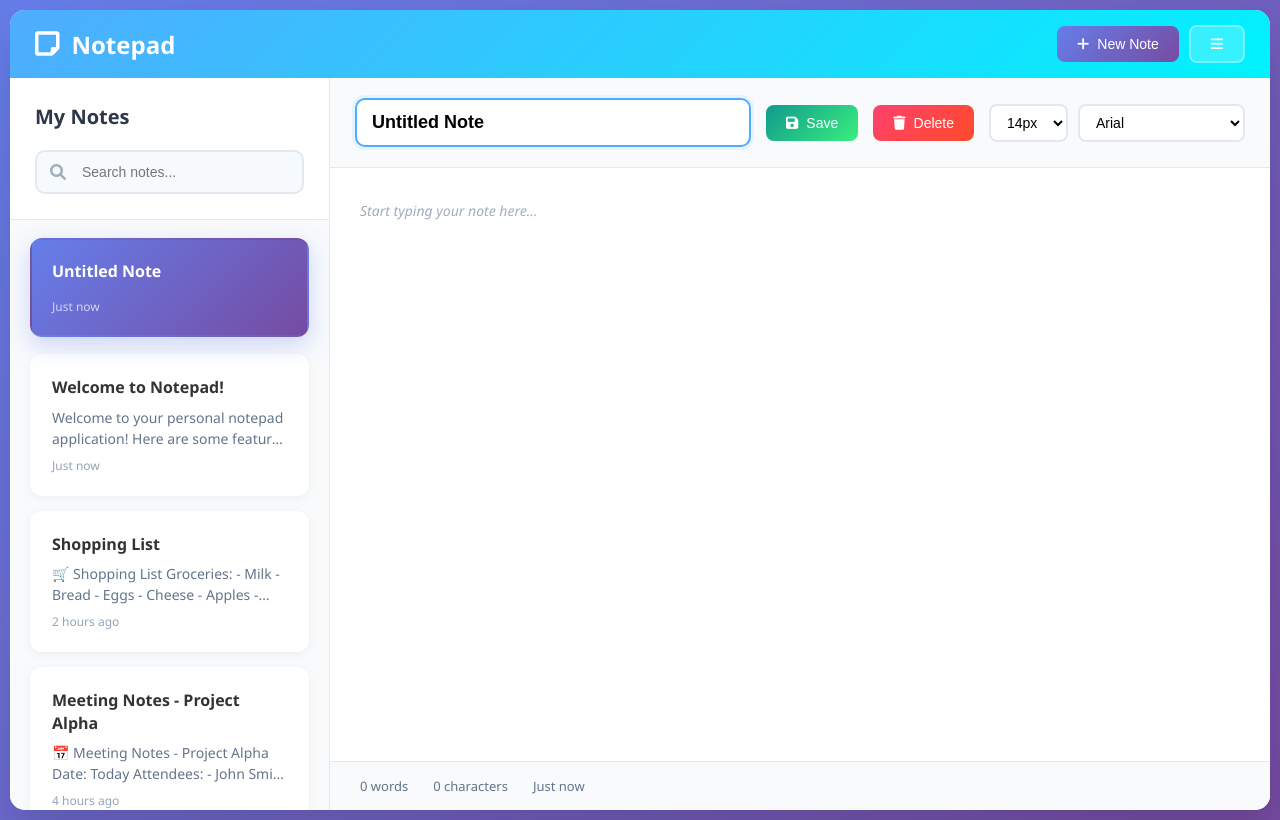
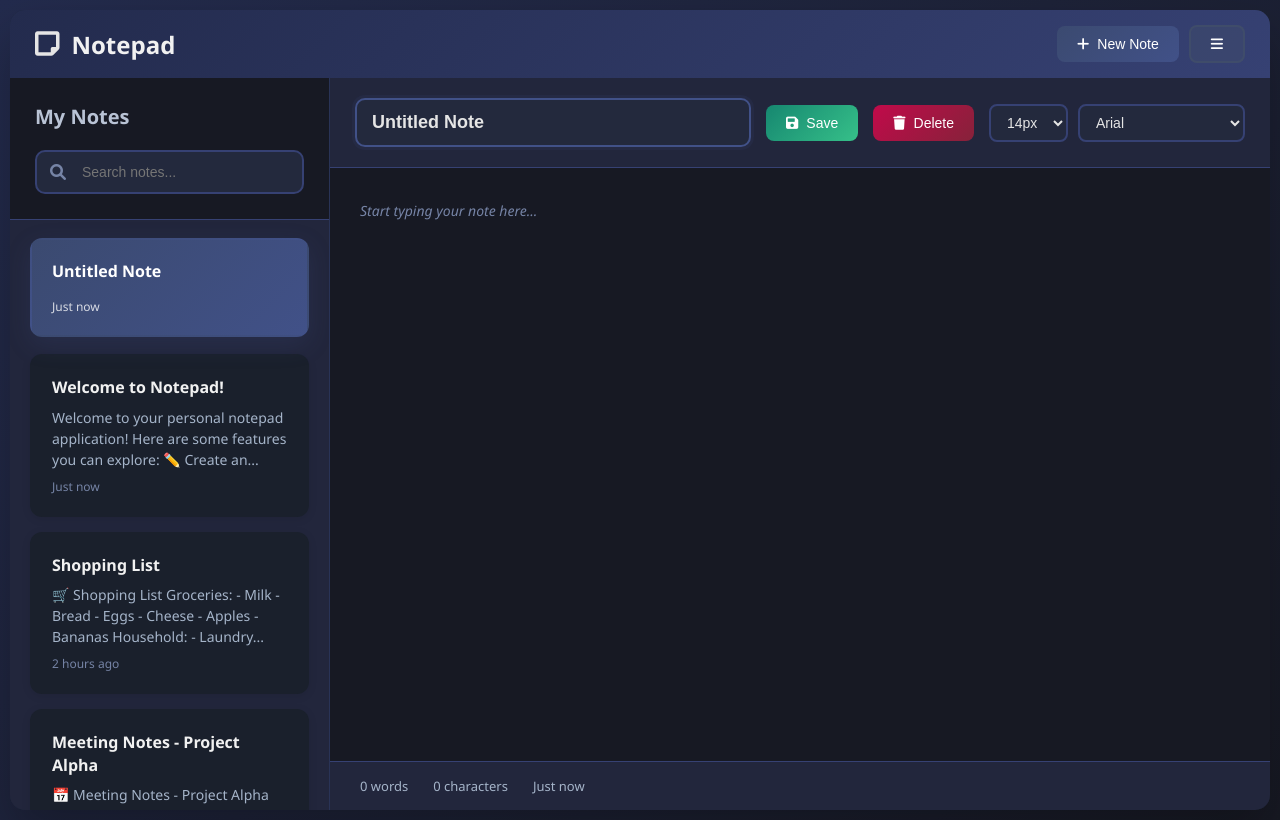
Before and after one commit to kghtech/Notebook, a plain HTML site: page index.html in a window 1280 px wide. Both pictures are taken after a click on the button "New Note". Drawn offline with Linux system fonts and the light colour scheme.

Commit message:
styles.css

```diff
--- a/styles.css
+++ b/styles.css
@@ -9,9 +9,9 @@
 
 body {
     font-family: 'Segoe UI', Tahoma, Geneva, Verdana, sans-serif;
-    background: linear-gradient(135deg, #667eea 0%, #764ba2 100%);
+    background: linear-gradient(135deg, #232b4d 0%, #171923 100%);
     min-height: 100vh;
-    color: #333;
+    color: #f1f1f1;
 }
 
 /* Container */
@@ -19,23 +19,23 @@ body {
     height: 100vh;
     display: flex;
     flex-direction: column;
-    background: rgba(255, 255, 255, 0.95);
+    background: rgba(30, 41, 59, 0.95);
     backdrop-filter: blur(10px);
     border-radius: 15px;
     margin: 10px;
-    box-shadow: 0 25px 50px rgba(0, 0, 0, 0.15);
+    box-shadow: 0 25px 50px rgba(0, 0, 0, 0.25);
     overflow: hidden;
 }
 
 /* Header Styles */
 .header {
-    background: linear-gradient(135deg, #4facfe 0%, #00f2fe 100%);
-    color: white;
+    background: linear-gradient(135deg, #232b4d 0%, #364173 100%);
+    color: #f1f1f1;
     padding: 15px 25px;
     display: flex;
     justify-content: space-between;
     align-items: center;
-    box-shadow: 0 4px 20px rgba(0, 0, 0, 0.1);
+    box-shadow: 0 4px 20px rgba(0, 0, 0, 0.2);
 }
 
 .logo {
@@ -46,7 +46,7 @@ body {
 
 .logo i {
     font-size: 28px;
-    color: #fff;
+    color: #e5e5e5;
 }
 
 .logo h1 {
@@ -77,44 +77,44 @@ body {
 }
 
 .btn-primary {
-    background: linear-gradient(135deg, #667eea 0%, #764ba2 100%);
-    color: white;
+    background: linear-gradient(135deg, #3b4a70 0%, #415188 100%);
+    color: #fff;
 }
 
 .btn-primary:hover {
     transform: translateY(-2px);
-    box-shadow: 0 8px 25px rgba(102, 126, 234, 0.4);
+    box-shadow: 0 8px 25px rgba(59, 74, 112, 0.4);
 }
 
 .btn-secondary {
-    background: rgba(255, 255, 255, 0.2);
-    color: white;
-    border: 2px solid rgba(255, 255, 255, 0.3);
+    background: rgba(71, 85, 105, 0.3);
+    color: #fff;
+    border: 2px solid rgba(71, 85, 105, 0.5);
 }
 
 .btn-secondary:hover {
-    background: rgba(255, 255, 255, 0.3);
+    background: rgba(71, 85, 105, 0.4);
     transform: translateY(-1px);
 }
 
 .btn-success {
-    background: linear-gradient(135deg, #11998e 0%, #38ef7d 100%);
-    color: white;
+    background: linear-gradient(135deg, #168770 0%, #36c089 100%);
+    color: #fff;
 }
 
 .btn-success:hover {
     transform: translateY(-2px);
-    box-shadow: 0 8px 25px rgba(17, 153, 142, 0.4);
+    box-shadow: 0 8px 25px rgba(22, 135, 112, 0.4);
 }
 
 .btn-danger {
-    background: linear-gradient(135deg, #ff416c 0%, #ff4b2b 100%);
-    color: white;
+    background: linear-gradient(135deg, #c10a4a 0%, #86223a 100%);
+    color: #fff;
 }
 
 .btn-danger:hover {
     transform: translateY(-2px);
-    box-shadow: 0 8px 25px rgba(255, 65, 108, 0.4);
+    box-shadow: 0 8px 25px rgba(193, 10, 74, 0.3);
 }
 
 /* Main Content */
@@ -127,8 +127,8 @@ body {
 /* Sidebar Styles */
 .sidebar {
     width: 320px;
-    background: #f8fafc;
-    border-right: 1px solid #e2e8f0;
+    background: #22263c;
+    border-right: 1px solid #293356;
     display: flex;
     flex-direction: column;
     transition: transform 0.3s ease;
@@ -140,13 +140,13 @@ body {
 
 .sidebar-header {
     padding: 25px;
-    border-bottom: 1px solid #e2e8f0;
-    background: white;
+    border-bottom: 1px solid #364173;
+    background: #171923;
 }
 
 .sidebar-header h3 {
     margin-bottom: 20px;
-    color: #2d3748;
+    color: #b9c3d5;
     font-size: 20px;
     font-weight: 600;
 }
@@ -160,25 +160,26 @@ body {
 .search-container i {
     position: absolute;
     left: 15px;
-    color: #a0aec0;
+    color: #7684a6;
     font-size: 16px;
 }
 
 .search-container input {
     width: 100%;
     padding: 12px 15px 12px 45px;
-    border: 2px solid #e2e8f0;
+    border: 2px solid #364173;
     border-radius: 10px;
     font-size: 14px;
     transition: all 0.3s ease;
-    background: #f7fafc;
+    background: #23293d;
+    color: #f1f1f1;
 }
 
 .search-container input:focus {
     outline: none;
-    border-color: #4facfe;
-    background: white;
-    box-shadow: 0 0 0 3px rgba(79, 172, 254, 0.1);
+    border-color: #415188;
+    background: #171923;
+    box-shadow: 0 0 0 3px rgba(65, 81, 136, 0.2);
 }
 
 /* Notes List */
@@ -189,27 +190,27 @@ body {
 }
 
 .note-item {
-    background: white;
+    background: #1a202c;
     border-radius: 12px;
     padding: 20px;
     margin-bottom: 15px;
     cursor: pointer;
     transition: all 0.3s ease;
     border: 2px solid transparent;
-    box-shadow: 0 2px 10px rgba(0, 0, 0, 0.05);
+    box-shadow: 0 2px 10px rgba(0, 0, 0, 0.09);
 }
 
 .note-item:hover {
     transform: translateY(-2px);
-    box-shadow: 0 8px 25px rgba(0, 0, 0, 0.1);
-    border-color: #4facfe;
+    box-shadow: 0 8px 25px rgba(32, 41, 60, 0.14);
+    border-color: #415188;
 }
 
 .note-item.active {
-    background: linear-gradient(135deg, #667eea 0%, #764ba2 100%);
-    color: white;
+    background: linear-gradient(135deg, #3b4a70 0%, #415188 100%);
+    color: #fff;
     transform: translateY(-2px);
-    box-shadow: 0 8px 25px rgba(102, 126, 234, 0.3);
+    box-shadow: 0 8px 25px rgba(65, 81, 136, 0.2);
 }
 
 .note-item h4 {
@@ -222,26 +223,32 @@ body {
 
 .note-preview {
     font-size: 14px;
-    color: #64748b;
+    color: #a5b4c9;
     line-height: 1.5;
     display: -webkit-box;
-    -webkit-line-clamp: 2;
     -webkit-box-orient: vertical;
     overflow: hidden;
 }
 
 .note-item.active .note-preview {
-    color: rgba(255, 255, 255, 0.8);
+    color: rgba(255, 255, 255, 0.9);
 }
 
 .note-date {
     font-size: 12px;
-    color: #94a3b8;
+    color: #7684a6;
     margin-top: 8px;
 }
 
 .note-item.active .note-date {
-    color: rgba(255, 255, 255, 0.7);
+    color: rgba(255, 255, 255, 0.8);
+}
+
+.no-results, .no-notes {
+    text-align: center;
+    padding: 40px 20px;
+    color: #a5b4c9;
+    font-style: italic;
 }
 
 /* Editor Area */
@@ -249,7 +256,7 @@ body {
     flex: 1;
     display: flex;
     flex-direction: column;
-    background: white;
+    background: #171923;
 }
 
 /* Welcome Screen */
@@ -261,8 +268,8 @@ body {
     height: 100%;
     text-align: center;
     padding: 40px;
-    background: linear-gradient(135deg, #f093fb 0%, #f5576c 100%);
-    color: white;
+    background: linear-gradient(135deg, #232b4d 0%, #364173 100%);
+    color: #e5e5e5;
 }
 
 .welcome-icon {
@@ -280,7 +287,7 @@ body {
 .welcome-screen p {
     font-size: 18px;
     margin-bottom: 30px;
-    opacity: 0.9;
+    opacity: 0.85;
     max-width: 400px;
     line-height: 1.6;
 }
@@ -298,9 +305,9 @@ body {
 
 /* Editor Toolbar */
 .editor-toolbar {
-    background: #f8fafc;
+    background: #22263c;
     padding: 20px 25px;
-    border-bottom: 1px solid #e2e8f0;
+    border-bottom: 1px solid #364173;
     display: flex;
     justify-content: space-between;
     align-items: center;
@@ -312,18 +319,19 @@ body {
     flex: 1;
     min-width: 200px;
     padding: 12px 15px;
-    border: 2px solid #e2e8f0;
+    border: 2px solid #364173;
     border-radius: 10px;
     font-size: 18px;
     font-weight: 600;
-    background: white;
+    background: #23293d;
+    color: #e5e5e5;
     transition: all 0.3s ease;
 }
 
 .note-title-input:focus {
     outline: none;
-    border-color: #4facfe;
-    box-shadow: 0 0 0 3px rgba(79, 172, 254, 0.1);
+    border-color: #415188;
+    box-shadow: 0 0 0 3px rgba(65, 81, 136, 0.1);
 }
 
 .toolbar-actions {
@@ -340,18 +348,19 @@ body {
 
 .font-control {
     padding: 8px 12px;
-    border: 2px solid #e2e8f0;
+    border: 2px solid #364173;
     border-radius: 8px;
     font-size: 14px;
-    background: white;
+    background: #23293d;
+    color: #e5e5e5;
     cursor: pointer;
     transition: all 0.3s ease;
 }
 
 .font-control:focus {
     outline: none;
-    border-color: #4facfe;
-    box-shadow: 0 0 0 3px rgba(79, 172, 254, 0.1);
+    border-color: #415188;
+    box-shadow: 0 0 0 3px rgba(65, 81, 136, 0.1);
 }
 
 /* Editor Content */
@@ -370,24 +379,24 @@ body {
     font-family: inherit;
     line-height: 1.8;
     resize: none;
-    background: white;
-    color: #2d3748;
+    background: #171923;
+    color: #e0e5ef;
 }
 
 .note-textarea::placeholder {
-    color: #a0aec0;
+    color: #7684a6;
     font-style: italic;
 }
 
 /* Editor Status */
 .editor-status {
-    background: #f8fafc;
+    background: #22263c;
     padding: 15px 30px;
-    border-top: 1px solid #e2e8f0;
+    border-top: 1px solid #364173;
     display: flex;
     gap: 25px;
     font-size: 13px;
-    color: #64748b;
+    color: #a5b4c9;
 }
 
 /* Modal Styles */
@@ -397,7 +406,7 @@ body {
     left: 0;
     width: 100%;
     height: 100%;
-    background: rgba(0, 0, 0, 0.6);
+    background: rgba(25, 29, 41, 0.85);
     display: flex;
     justify-content: center;
     align-items: center;
@@ -410,12 +419,13 @@ body {
 }
 
 .modal-content {
-    background: white;
+    background: #23293d;
     border-radius: 15px;
     padding: 30px;
     max-width: 450px;
     width: 90%;
-    box-shadow: 0 25px 50px rgba(0, 0, 0, 0.25);
+    color: #f1f1f1;
+    box-shadow: 0 25px 50px rgba(32, 41, 60, 0.4);
     transform: scale(0.9);
     animation: modalAppear 0.3s ease forwards;
 }
@@ -428,14 +438,14 @@ body {
 
 .modal-content h3 {
     margin-bottom: 15px;
-    color: #2d3748;
+    color: #e0e7ef;
     font-size: 20px;
     font-weight: 600;
 }
 
 .modal-content p {
     margin-bottom: 25px;
-    color: #64748b;
+    color: #a5b4c9;
     line-height: 1.6;
 }
 
@@ -457,56 +467,45 @@ body {
         margin: 5px;
         border-radius: 10px;
     }
-
     .sidebar {
         width: 280px;
         position: absolute;
         z-index: 100;
         height: calc(100vh - 90px);
-        box-shadow: 5px 0 15px rgba(0, 0, 0, 0.1);
+        box-shadow: 5px 0 15px rgba(0, 0, 0, 0.18);
     }
-
     .header {
         padding: 12px 20px;
     }
-
     .logo h1 {
         font-size: 20px;
     }
-
     .editor-toolbar {
         padding: 15px 20px;
         flex-direction: column;
         align-items: stretch;
     }
-
     .toolbar-actions {
         justify-content: space-between;
         margin-top: 15px;
     }
-
     .note-textarea {
         padding: 20px;
     }
-
     .editor-status {
         padding: 12px 20px;
         flex-wrap: wrap;
         gap: 15px;
     }
-
     .welcome-screen {
         padding: 30px 20px;
     }
-
     .welcome-icon {
         font-size: 60px;
     }
-
     .welcome-screen h2 {
         font-size: 24px;
     }
-
     .welcome-screen p {
         font-size: 16px;
     }
@@ -517,16 +516,13 @@ body {
         padding: 25px 20px;
         margin: 20px;
     }
-
     .modal-actions {
         flex-direction: column;
     }
-
     .font-controls {
         flex-direction: column;
         width: 100%;
     }
-
     .font-control {
         width: 100%;
     }
```
